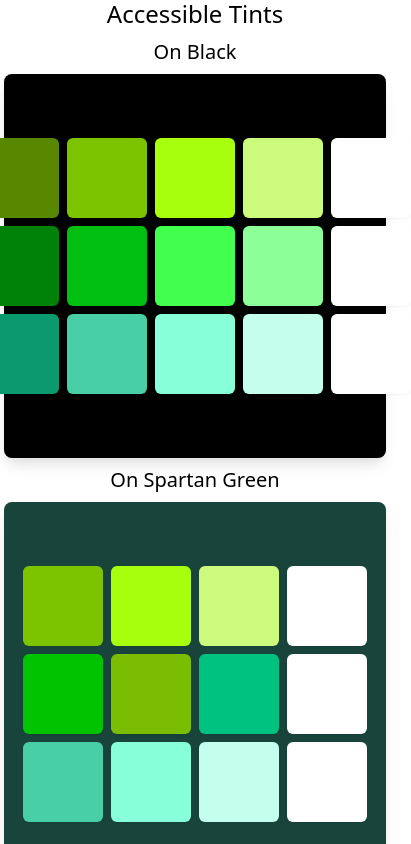
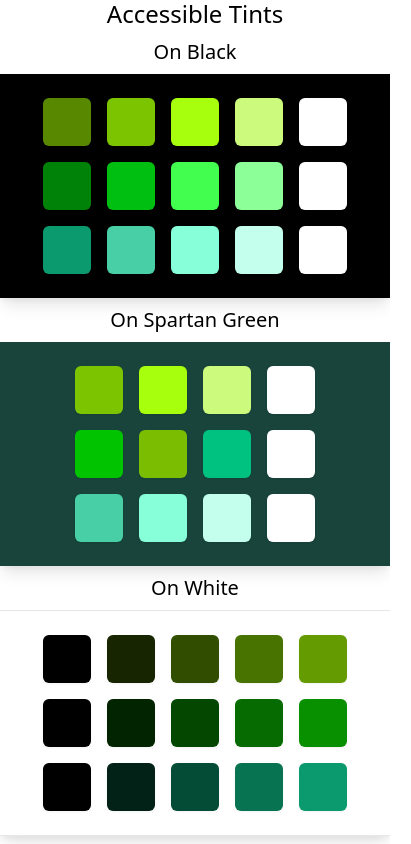
Before and after one commit to owebboy/msu-colors, a Next.js app: page / in a window 390 px wide. Shown: the part 2000-2844 px from the top of the page, 411 px wide, since content can reach past the window. Built offline with nearby package versions, Linux system fonts and the light colour scheme.

Commit message:
#responsive

```diff
--- a/components/Variant.js
+++ b/components/Variant.js
@@ -22,7 +22,7 @@ function ColorSpot({ color, tint, vari }) {
         backgroundColor: color,
         color: colorProps.fgColor,
       }}
-      className="w-20 h-20 m-1 md:m-6 rounded-md drop-shadow-sm border-2 border-transparent flex items-center justify-center transition-all hover:drop-shadow-2xl select-none cursor-pointer"
+      className="w-12 h-12 m-2 text-xs md:w-20 md:h-20 md:m-6 rounded-md drop-shadow-sm border-2 border-transparent flex items-center justify-center transition-all hover:drop-shadow-2xl select-none cursor-pointer"
       onMouseLeave={(e) => setToggle(false)}
       onMouseEnter={(e) => setToggle(true)}
       onClick={(e) =>
--- a/pages/index.js
+++ b/pages/index.js
@@ -28,7 +28,7 @@ export default function Home() {
           />
         </header>
 
-        <div className="m-1">
+        <div className="mx-auto lg:w-3/4 mx-auto">
           <h2 className="text-2xl text-center mb-2">Primary Colors</h2>
           <div className="grid md:grid-cols-3 lg:w-3/4 mx-auto">
             {colors.primaryColors.map((c, i) => (
@@ -46,7 +46,7 @@ export default function Home() {
           <h2 className="text-2xl text-center my-2">Accessible Tints</h2>
 
           <h3 className="text-xl text-center mb-2">On Black</h3>
-          <div className="shadow-lg bg-black w-full h-96 flex flex-col items-center justify-center rounded-lg">
+          <div className="bg-black accessible-background">
             {colors.tints.black.map((v, i) => (
               <Variant key={i} tint="black" vari={i} colors={v} />
             ))}
@@ -55,7 +55,7 @@ export default function Home() {
           <h3 className="text-xl text-center my-2">On Spartan Green</h3>
           <div
             style={{ backgroundColor: colors.primaryColors[0].color }}
-            className="shadow-lg w-full h-96 flex flex-col items-center justify-center rounded-lg"
+            className="accessible-background"
           >
             {colors.tints.spartanGreen.map((v, i) => (
               <Variant key={i} tint="spartanGreen" vari={i} colors={v} />
@@ -63,7 +63,7 @@ export default function Home() {
           </div>
 
           <h3 className="text-xl text-center my-2">On White</h3>
-          <div className="shadow-lg bg-white w-full h-96 flex flex-col items-center justify-center rounded-lg border border-gray-500 ">
+          <div className="accessible-background border-t border-b">
             {colors.tints.white.map((v, i) => (
               <Variant key={i} tint="white" vari={i} colors={v} />
             ))}
--- a/public/style.css
+++ b/public/style.css
@@ -9,3 +9,7 @@
 a {
   @apply text-green-500 transition-colors hover:text-green-900;
 }
+
+.accessible-background {
+    @apply shadow-lg flex flex-col items-center justify-center md:rounded-lg w-full py-4 md:w-full mx-auto xl:w-3/4;
+}
```
